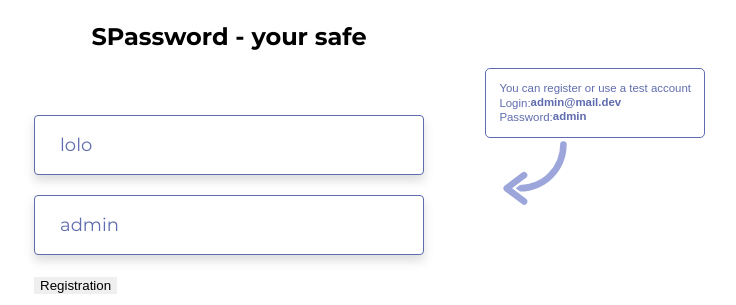
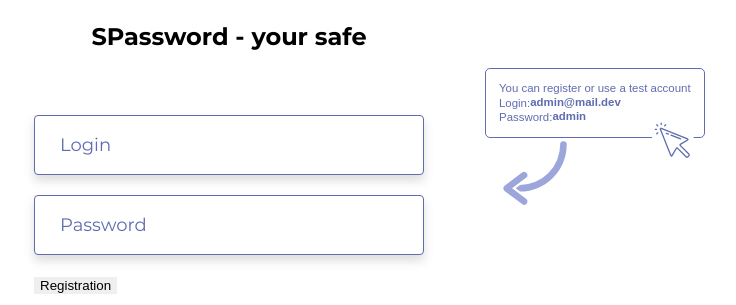
Before and after one commit to AlexandrVinogradov/SPassword-React-Redux, a React (Create React App) app: page / in a window 1280 px wide. Shown: the part 332-637 px from the top of the page, without its empty margins (411-1147 px from the left). Built offline with nearby package versions, Linux system fonts and the light colour scheme.

Commit message:
added animation on Login test account hint

```diff
--- a/src/components/Login/TestAccountLogin/TestAccountLogin.module.scss
+++ b/src/components/Login/TestAccountLogin/TestAccountLogin.module.scss
@@ -1,11 +1,33 @@
 @import "../../../scss/variables.scss";
 @import "../../../scss/mixins.scss";
+
+@keyframes animation-convulsions {
+  0% { transform: rotate(0deg);opacity:1; }
+  8.0% { transform: rotate(0deg);opacity:1; }
+  12.0% { transform: rotate(32deg);opacity:.7; }
+  16.0% { transform: rotate(-38deg);opacity:.5; }
+  20.0% { transform: rotate(0deg);opacity:1; }
+  23.0% { transform: rotate(32deg);opacity:.7; }
+  26.0% { transform: rotate(-20deg);opacity:.5; }
+  29.0% { transform: rotate(0deg);opacity:1; }
+  31.0% { transform: rotate(26deg);opacity:.7; }
+  33.0% { transform: rotate(-18deg);opacity:.5; }
+  35.0% { transform: rotate(0deg);opacity:1; }
+  37.0% { transform: rotate(-12deg);opacity:.8; }
+  40.0% { transform: rotate(6deg);opacity:1; }
+  44.0% { transform: rotate(-3deg);opacity:.8; }
+  49.0% { transform: rotate(2deg);opacity:1; }
+  55.0% { transform: rotate(0deg);opacity:1; }
+  62.0% { transform: rotate(1deg);opacity:1; }
+  70.0% { transform: rotate(0deg);opacity:1; }
+}
 
 .TestAccountLogin {
   margin-top: 100px;
   position: absolute;
   top: 300px;
   right: get-vw1230(-270px);
+  animation: animation-convulsions 7000ms infinite;
 
   & > button {
     background: none;
@@ -29,6 +51,7 @@
     border-radius: 5px;
     max-width: get-vw1230(220px);
     font-size: get-vw1230(11px);
+    position: relative;
 
     .fontBold {
       font-weight: 900;
@@ -40,4 +63,13 @@
     fill: $link-color;
     width: 100px;
   }
+  .icon_click_here {
+    position: absolute;
+    right: 10px;
+    bottom: -25px;
+    width: get-vw1230(40px);
+    height: get-vw1230(40px);
+    fill: $contrast-color;
+
+  }
 }
--- a/src/components/Login/TestAccountLogin/TestAccountLogin.tsx
+++ b/src/components/Login/TestAccountLogin/TestAccountLogin.tsx
@@ -26,6 +26,7 @@ const TestAccountLogin: React.FC<TestAccountLoginPropsTypes> = (props: TestAccou
         <p>
           {t('Password')}: <span className={style.fontBold}>admin</span>
         </p>
+        <SVGIcon className={style.icon_click_here} name='iconClickHere' />
       </button>
       <SVGIcon className={style.icon_long_arrow} name='iconLongArrow' />
     </div>
--- a/src/redux/auth-reducer.tsx
+++ b/src/redux/auth-reducer.tsx
@@ -18,10 +18,9 @@ const initialState: AuthReducerInitialStateType = {
     firstName: null,
     lastName: null,
   },
-  // testAccount: null,
   testAccount: {
-    loginInputValue: 'lolo',
-    passwordInputValue: 'admin',
+    loginInputValue: '',
+    passwordInputValue: '',
   },
   isAuth: false,
   errorMessage: null,
```
Also changed, not shown: src/SVGIcons.jsx (+23 -2 lines), src/components/Main/Interface/animation.scss (+4 -9 lines).
